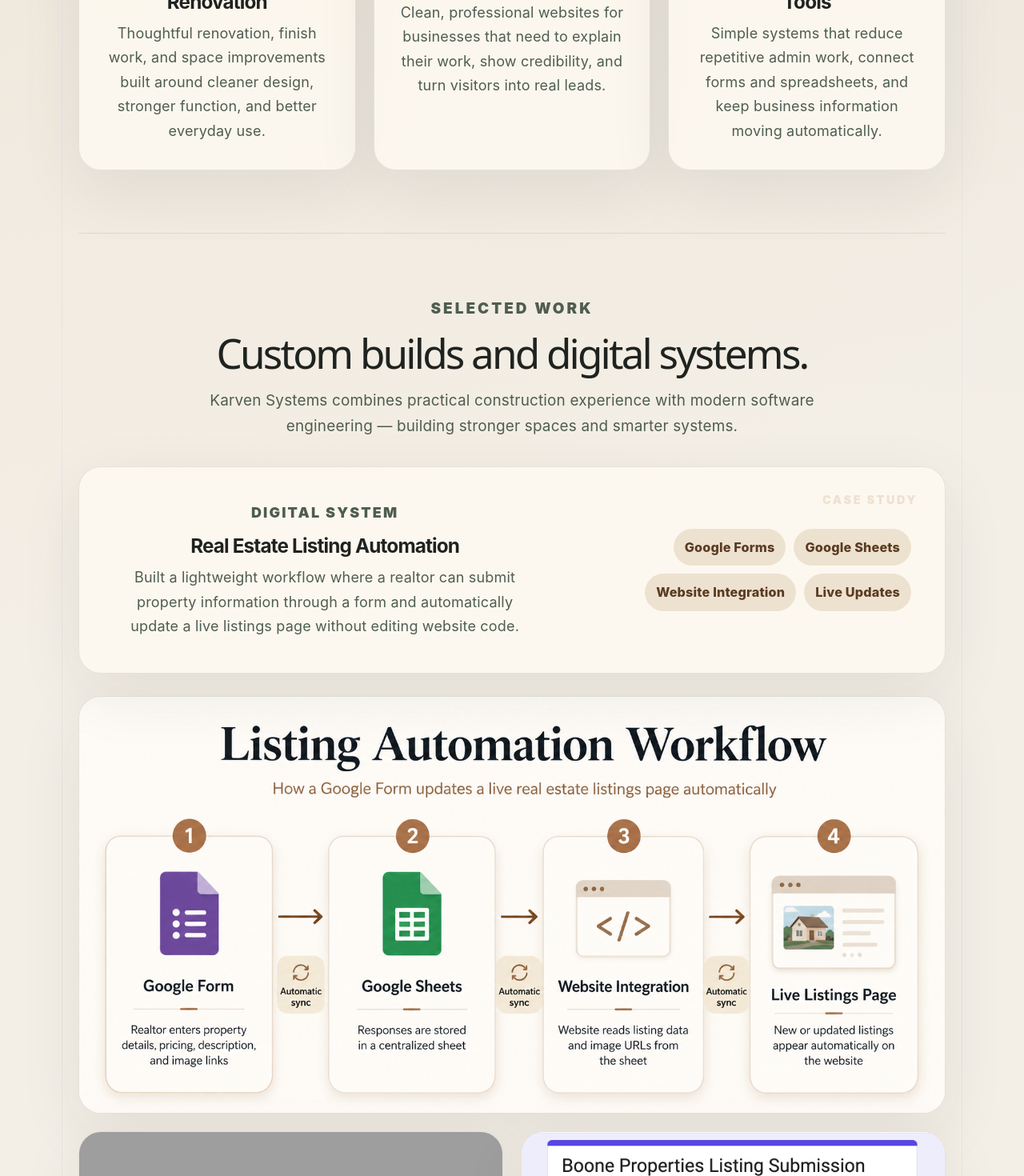
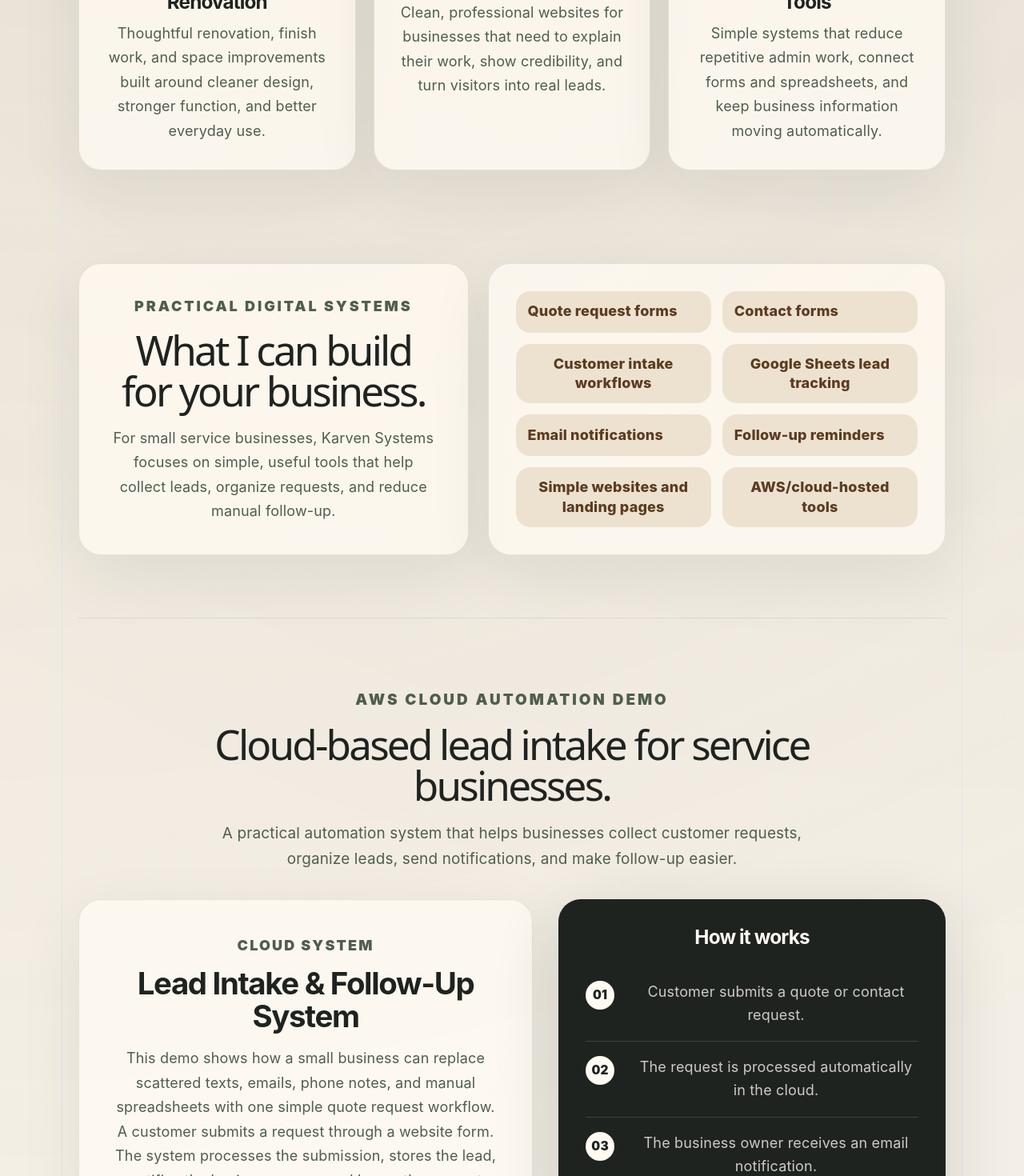
Before and after one commit to robkroening/karven-systems-site, a React (Vite) app: page / in a window 1280 px wide. Shown: the part 1330-2800 px from the top of the page at 80% size. Built offline with nearby package versions, Linux system fonts and the light colour scheme; grey boxes are pictures that could not be loaded.

Commit message:
added a couple things to website to send out

```diff
--- a/index.html
+++ b/index.html
@@ -2,7 +2,7 @@
 <html lang="en">
   <head>
     <meta charset="UTF-8" />
-    <link rel="icon" type="image/svg+xml" href="/favicon.svg" />
+    <link rel="icon" type="image/png" href="/karven-logo.png" />
     <meta name="viewport" content="width=device-width, initial-scale=1.0" />
     <title>Karven Systems | Websites, Automation & Cloud Tools</title>
   </head>
--- a/src/App.css
+++ b/src/App.css
@@ -133,7 +133,8 @@
   margin-bottom: 32px;
 }
 
-.heroActions {
+.heroActions,
+.contactActions {
   display: flex;
   gap: 14px;
   flex-wrap: wrap;
@@ -172,7 +173,10 @@
 .serviceCard,
 .projectCard,
 .projectImage,
-.contactBox {
+.contactBox,
+.offerContent,
+.offerList,
+.starterBox {
   background: rgba(255, 250, 242, 0.8);
   border: 1px solid rgba(31, 35, 32, 0.1);
   box-shadow: 0 24px 80px rgba(31, 35, 32, 0.08);
@@ -289,10 +293,180 @@
 .projectCard p,
 .about p,
 .contactBox p,
-.processStep p {
+.processStep p,
+.offerContent p,
+.starterBox p {
   color: #4f5d4f;
   line-height: 1.7;
   font-size: 1rem;
+}
+
+.offerSection {
+  padding-top: 38px;
+}
+
+.offerGrid {
+  display: grid;
+  grid-template-columns: 0.92fr 1.08fr;
+  gap: 24px;
+  align-items: stretch;
+}
+
+.offerContent {
+  padding: 38px;
+}
+
+.offerContent h2 {
+  margin-bottom: 18px;
+}
+
+.offerList {
+  padding: 34px;
+  display: grid;
+  grid-template-columns: repeat(2, 1fr);
+  gap: 14px;
+}
+
+.offerList span {
+  display: flex;
+  align-items: center;
+  min-height: 52px;
+  padding: 13px 15px;
+  border-radius: 18px;
+  background: #ede2d0;
+  color: #5b3b22;
+  font-weight: 850;
+  line-height: 1.35;
+}
+
+.cloudSection {
+  padding-top: 86px;
+  padding-bottom: 86px;
+  border-top: 1px solid rgba(31, 35, 32, 0.09);
+}
+
+.cloudDemoGrid {
+  display: grid;
+  grid-template-columns: 1.08fr 0.92fr;
+  gap: 32px;
+  align-items: stretch;
+}
+
+.cloudDemoContent {
+  padding: 42px;
+  border-radius: 28px;
+  background: rgba(255, 250, 242, 0.82);
+  border: 1px solid rgba(31, 35, 32, 0.1);
+  box-shadow: 0 24px 80px rgba(31, 35, 32, 0.08);
+}
+
+.cloudDemoContent h3 {
+  font-size: clamp(1.8rem, 3vw, 2.6rem);
+  line-height: 1.05;
+  margin-bottom: 18px;
+}
+
+.cloudDemoContent p {
+  color: #4f5d4f;
+  line-height: 1.7;
+  font-size: 1rem;
+}
+
+.cloudFeatureList {
+  display: flex;
+  flex-wrap: wrap;
+  gap: 10px;
+  margin-top: 26px;
+}
+
+.cloudFeatureList span {
+  padding: 10px 14px;
+  border-radius: 999px;
+  background: #ede2d0;
+  color: #5b3b22;
+  font-weight: 800;
+  font-size: 0.9rem;
+}
+
+.cloudWorkflowCard {
+  padding: 34px;
+  border-radius: 28px;
+  background: #1f2320;
+  color: #fffaf2;
+  box-shadow: 0 24px 80px rgba(31, 35, 32, 0.16);
+}
+
+.cloudWorkflowCard h3 {
+  color: #fffaf2;
+  margin-bottom: 24px;
+}
+
+.workflowItem {
+  display: grid;
+  grid-template-columns: 44px 1fr;
+  gap: 16px;
+  padding: 18px 0;
+  border-bottom: 1px solid rgba(255, 250, 242, 0.14);
+}
+
+.workflowItem span {
+  width: 36px;
+  height: 36px;
+  display: inline-flex;
+  align-items: center;
+  justify-content: center;
+  border-radius: 999px;
+  background: #fffaf2;
+  color: #1f2320;
+  font-size: 0.85rem;
+  font-weight: 900;
+}
+
+.workflowItem p {
+  margin: 0;
+  color: rgba(255, 250, 242, 0.78);
+  line-height: 1.6;
+}
+
+.cloudTechStack {
+  margin-top: 26px;
+  padding: 20px;
+  border-radius: 20px;
+  background: rgba(255, 250, 242, 0.08);
+}
+
+.cloudTechStack p {
+  margin: 0 0 8px;
+  color: rgba(255, 250, 242, 0.68);
+  font-size: 0.9rem;
+  font-weight: 800;
+}
+
+.cloudTechStack strong {
+  display: block;
+  color: #fffaf2;
+  line-height: 1.6;
+  font-size: 0.98rem;
+}
+
+.starterSection {
+  padding-top: 30px;
+  padding-bottom: 92px;
+}
+
+.starterBox {
+  padding: 46px;
+  display: grid;
+  grid-template-columns: 0.86fr 1.14fr;
+  gap: 44px;
+  align-items: center;
+  background:
+    radial-gradient(circle at top right, rgba(154, 106, 58, 0.14), transparent 32%),
+    rgba(255, 250, 242, 0.86);
+}
+
+.starterBox p:last-of-type {
+  margin-bottom: 28px;
 }
 
 .altSection {
@@ -477,10 +651,34 @@
 }
 
 .contactBox p {
-  max-width: 560px;
+  max-width: 620px;
   margin-left: auto;
   margin-right: auto;
   margin-bottom: 28px;
+}
+
+.contactActions {
+  justify-content: center;
+  margin-bottom: 28px;
+}
+
+.contactLinks {
+  display: flex;
+  justify-content: center;
+  flex-wrap: wrap;
+  gap: 14px 22px;
+  color: #5f6b5f;
+  font-size: 0.95rem;
+}
+
+.contactLinks a {
+  border-bottom: 1px solid rgba(95, 107, 95, 0.28);
+  transition: color 0.2s ease, border-color 0.2s ease;
+}
+
+.contactLinks a:hover {
+  color: #1f2320;
+  border-color: rgba(31, 35, 32, 0.6);
 }
 
 @media (max-width: 850px) {
@@ -496,6 +694,10 @@
 
   .hero,
   .three,
+  .offerGrid,
+  .offerList,
+  .cloudDemoGrid,
+  .starterBox,
   .projectCard,
   .about,
   .processGrid,
@@ -513,6 +715,14 @@
   .heroCard {
     max-width: none;
     justify-self: stretch;
+  }
+
+  .offerContent,
+  .offerList,
+  .cloudDemoContent,
+  .cloudWorkflowCard,
+  .starterBox {
+    padding: 28px;
   }
 
   .projectDetails,
--- a/src/App.jsx
+++ b/src/App.jsx
@@ -11,6 +11,7 @@
 
         <nav>
           <a href="#services">Services</a>
+          <a href="#cloud-demo">Cloud Demo</a>
           <a href="#projects">Projects</a>
           <a href="#about">About</a>
           <a href="#contact">Contact</a>
@@ -84,6 +85,125 @@
                 and spreadsheets, and keep business information moving
                 automatically.
               </p>
+            </div>
+          </div>
+        </section>
+
+        <section className="section offerSection">
+          <div className="offerGrid">
+            <div className="offerContent">
+              <p className="eyebrow">Practical Digital Systems</p>
+              <h2>What I can build for your business.</h2>
+              <p>
+                For small service businesses, Karven Systems focuses on simple,
+                useful tools that help collect leads, organize requests, and
+                reduce manual follow-up.
+              </p>
+            </div>
+
+            <div className="offerList">
+              <span>Quote request forms</span>
+              <span>Contact forms</span>
+              <span>Customer intake workflows</span>
+              <span>Google Sheets lead tracking</span>
+              <span>Email notifications</span>
+              <span>Follow-up reminders</span>
+              <span>Simple websites and landing pages</span>
+              <span>AWS/cloud-hosted tools</span>
+            </div>
+          </div>
+        </section>
+
+        <section id="cloud-demo" className="section cloudSection">
+          <div className="sectionHeader centered">
+            <p className="eyebrow">AWS Cloud Automation Demo</p>
+            <h2>Cloud-based lead intake for service businesses.</h2>
+            <p>
+              A practical automation system that helps businesses collect
+              customer requests, organize leads, send notifications, and make
+              follow-up easier.
+            </p>
+          </div>
+
+          <div className="cloudDemoGrid">
+            <div className="cloudDemoContent">
+              <p className="projectType">Cloud System</p>
+              <h3>Lead Intake & Follow-Up System</h3>
+              <p>
+                This demo shows how a small business can replace scattered
+                texts, emails, phone notes, and manual spreadsheets with one
+                simple quote request workflow.
+              </p>
+              <p>
+                A customer submits a request through a website form. The system
+                processes the submission, stores the lead, notifies the business
+                owner, and keeps the request organized for follow-up.
+              </p>
+
+              <div className="cloudFeatureList">
+                <span>Quote request form</span>
+                <span>Email notifications</span>
+                <span>Lead tracking</span>
+                <span>Customer confirmation</span>
+                <span>Follow-up workflow</span>
+                <span>Serverless backend</span>
+              </div>
+            </div>
+
+            <div className="cloudWorkflowCard">
+              <h3>How it works</h3>
+
+              <div className="workflowItem">
+                <span>01</span>
+                <p>Customer submits a quote or contact request.</p>
+              </div>
+
+              <div className="workflowItem">
+                <span>02</span>
+                <p>The request is processed automatically in the cloud.</p>
+              </div>
+
+              <div className="workflowItem">
+                <span>03</span>
+                <p>The business owner receives an email notification.</p>
+              </div>
+
+              <div className="workflowItem">
+                <span>04</span>
+                <p>The lead is stored so follow-up is easier to manage.</p>
+              </div>
+
+              <div className="cloudTechStack">
+                <p>Example AWS stack</p>
+                <strong>
+                  S3 • CloudFront • API Gateway • Lambda • DynamoDB • SES •
+                  CloudWatch
+                </strong>
+              </div>
+            </div>
+          </div>
+        </section>
+
+        <section className="section starterSection">
+          <div className="starterBox">
+            <div>
+              <p className="eyebrow">Starter Project Offer</p>
+              <h2>No upfront service fee for a small starter project.</h2>
+            </div>
+
+            <div>
+              <p>
+                Karven Systems is currently taking on a few small starter
+                projects with no upfront service fee. If the finished work is
+                helpful and you are satisfied with it, you can pay whatever you
+                think is fair.
+              </p>
+              <p>
+                This is a simple way to test a website, quote form, intake
+                workflow, automation, or small digital system before committing
+                to a larger project.
+              </p>
+              <a className="primaryButton" href="#contact">Start a Starter Project</a>
             </div>
           </div>
         </section>
@@ -252,6 +372,12 @@
 
             <div>
               <p>
+                Karven Systems is run by Robert Kroening, a Charlotte-based
+                software engineer and AWS Solutions Architect Certified
+                professional with hands-on experience building and renovating
+                real spaces.
+              </p>
+              <p>
                 Karven Systems is built around a simple idea: good systems should
                 be strong, useful, and easy to maintain. Whether it is a
                 renovation, a website, an automation workflow, or a cloud-backed
@@ -273,13 +399,42 @@
             <p className="eyebrow">Start a Project</p>
             <h2>Have a space, website, workflow, or business system you want built?</h2>
             <p>
-              Send a message with what you are trying to build or automate, and
+              Send a message with what you currently do manually, what type of
+              customers you serve, and what you would like to make easier.
               Karven Systems will help map out the simplest solution.
             </p>
 
-            <a className="primaryButton" href="mailto:karvensystems@gmail.com">
-              Email Karven Systems
-            </a>
+            <div className="contactActions">
+              <a className="primaryButton" href="mailto:karvensystems@gmail.com">
+                Email Karven Systems
+              </a>
+              <a
+                className="secondaryButton"
+                href="https://www.linkedin.com/in/robert-kroening-02066615b/"
+                target="_blank"
+                rel="noreferrer"
+              >
+                View LinkedIn
+              </a>
+            </div>
+
+            <div className="contactLinks">
+              <a href="mailto:karvensystems@gmail.com">karvensystems@gmail.com</a>
+              <a
+                href="https://www.instagram.com/builtbykarven"
+                target="_blank"
+                rel="noreferrer"
+              >
+                Instagram: @builtbykarven
+              </a>
+              <a
+                href="https://www.linkedin.com/in/robert-kroening-02066615b/"
+                target="_blank"
+                rel="noreferrer"
+              >
+                LinkedIn: Robert Kroening
+              </a>
+            </div>
           </div>
         </section>
       </main>
```
